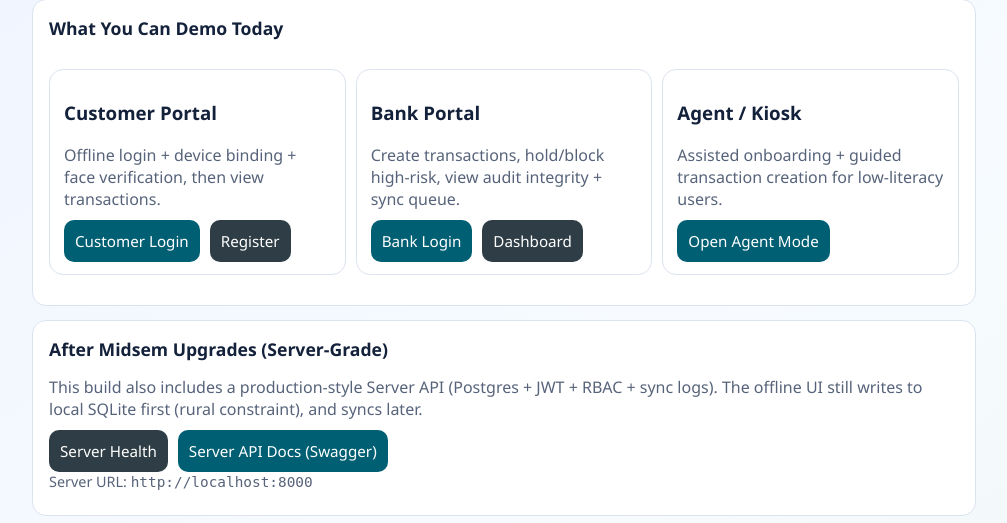
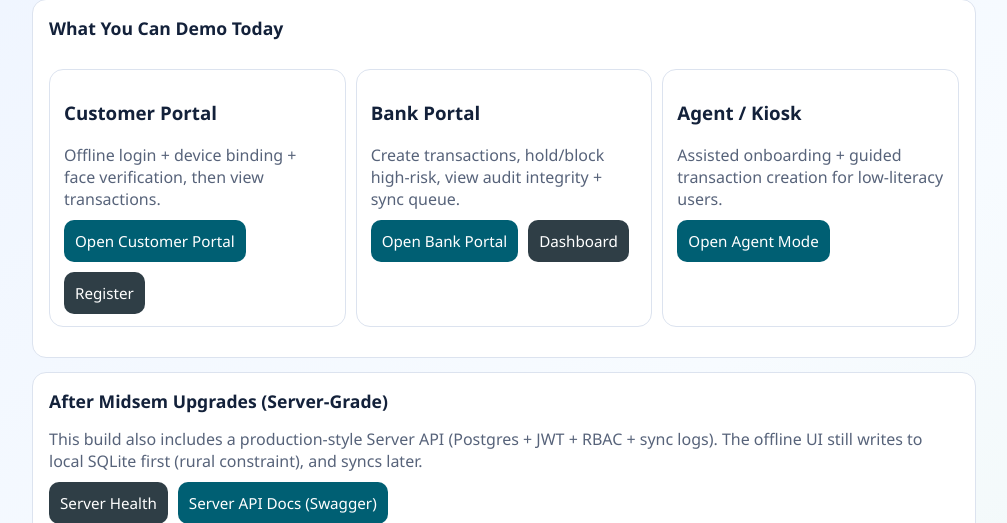
Before and after one commit to bhumishah01/CyberShakti-Banking-Framework, a FastAPI app: page / in a window 1280 px wide. Shown: the part 145-668 px from the top of the page, without its empty margins (136-1143 px from the left). Run offline with FastAPI, Linux system fonts and the light colour scheme.

Commit message:
UI: clear portal split with /customer and /bank entry links

```diff
--- a/src/ui/app.py
+++ b/src/ui/app.py
@@ -283,6 +283,20 @@ def index(request: Request):
             "server_url": DEFAULT_SERVER_URL.rstrip("/"),
         },
     )
+
+
+@app.get("/customer")
+def customer_entry(request: Request):
+    # Clean, memorable entry URL for the customer portal.
+    lang = _resolve_lang(request.query_params.get("lang", "en"))
+    return RedirectResponse(url=f"/customer/login?lang={lang}", status_code=303)
+
+
+@app.get("/bank")
+def bank_entry(request: Request):
+    # Clean, memorable entry URL for the bank portal.
+    lang = _resolve_lang(request.query_params.get("lang", "en"))
+    return RedirectResponse(url=f"/bank/login?lang={lang}", status_code=303)
 
 
 @app.get("/customer/login")
--- a/src/ui/templates/after_home.html
+++ b/src/ui/templates/after_home.html
@@ -35,7 +35,7 @@
             <h3>Customer Portal</h3>
             <p class="muted">Offline login + device binding + face verification, then view transactions.</p>
             <div class="actions">
-              <a class="button" href="/customer/login?lang={{ lang }}">Customer Login</a>
+              <a class="button" href="/customer?lang={{ lang }}">Open Customer Portal</a>
               <a class="button secondary" href="/customer/register?lang={{ lang }}">Register</a>
             </div>
           </div>
@@ -44,7 +44,7 @@
             <h3>Bank Portal</h3>
             <p class="muted">Create transactions, hold/block high-risk, view audit integrity + sync queue.</p>
             <div class="actions">
-              <a class="button" href="/bank/login?lang={{ lang }}">Bank Login</a>
+              <a class="button" href="/bank?lang={{ lang }}">Open Bank Portal</a>
               <a class="button secondary" href="/bank/dashboard?lang={{ lang }}">Dashboard</a>
             </div>
           </div>
--- a/src/ui/templates/login.html
+++ b/src/ui/templates/login.html
@@ -121,7 +121,7 @@
               <p>{{ i18n.face_placeholder_body }}</p>
             </div>
             <div class="actions">
-              <a href="/?lang={{ lang }}" class="button secondary">{{ i18n.back_dashboard }}</a>
+              <a href="/?lang={{ lang }}" class="button secondary">Back to Home</a>
             </div>
           </div>
         </form>
```
